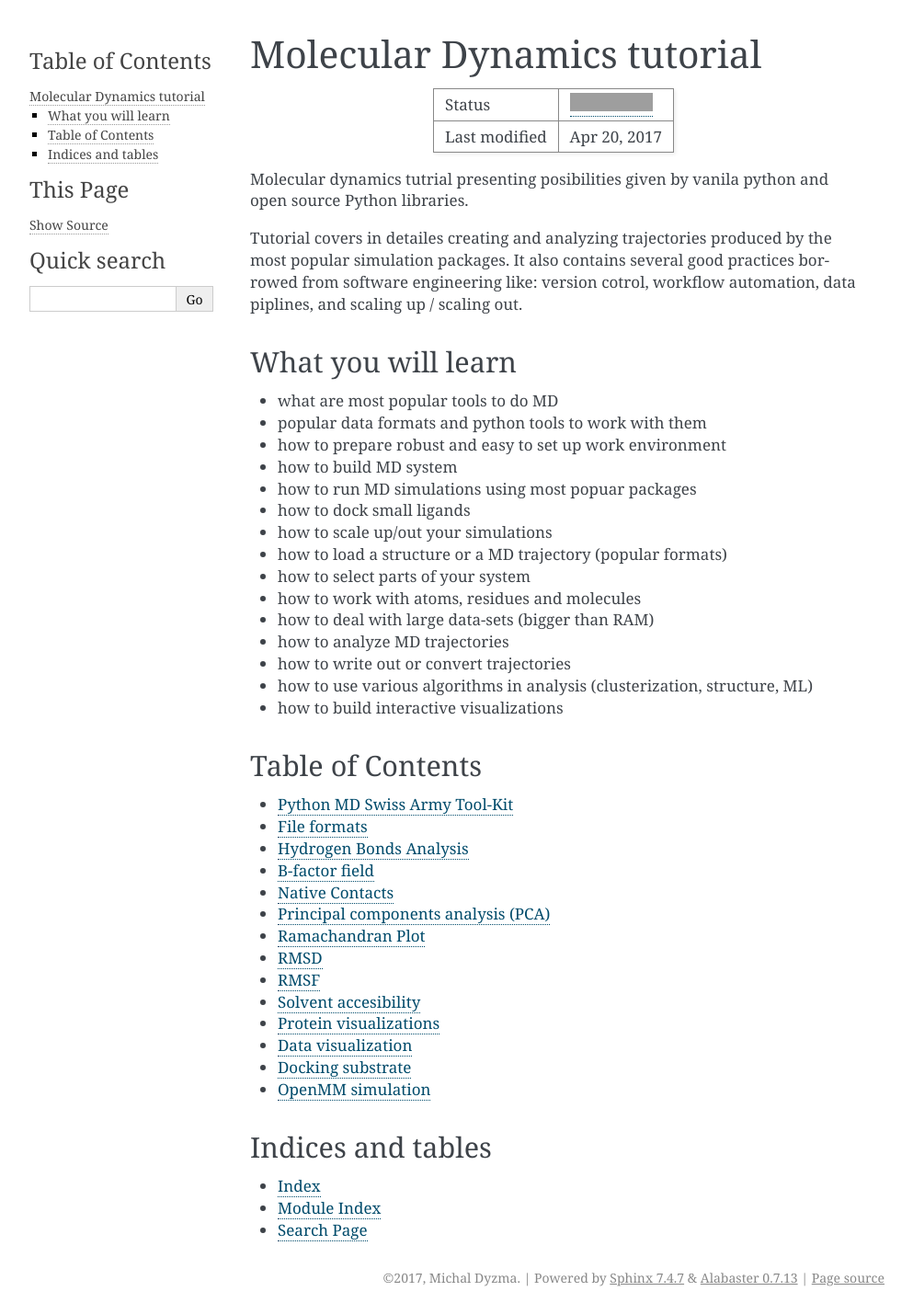
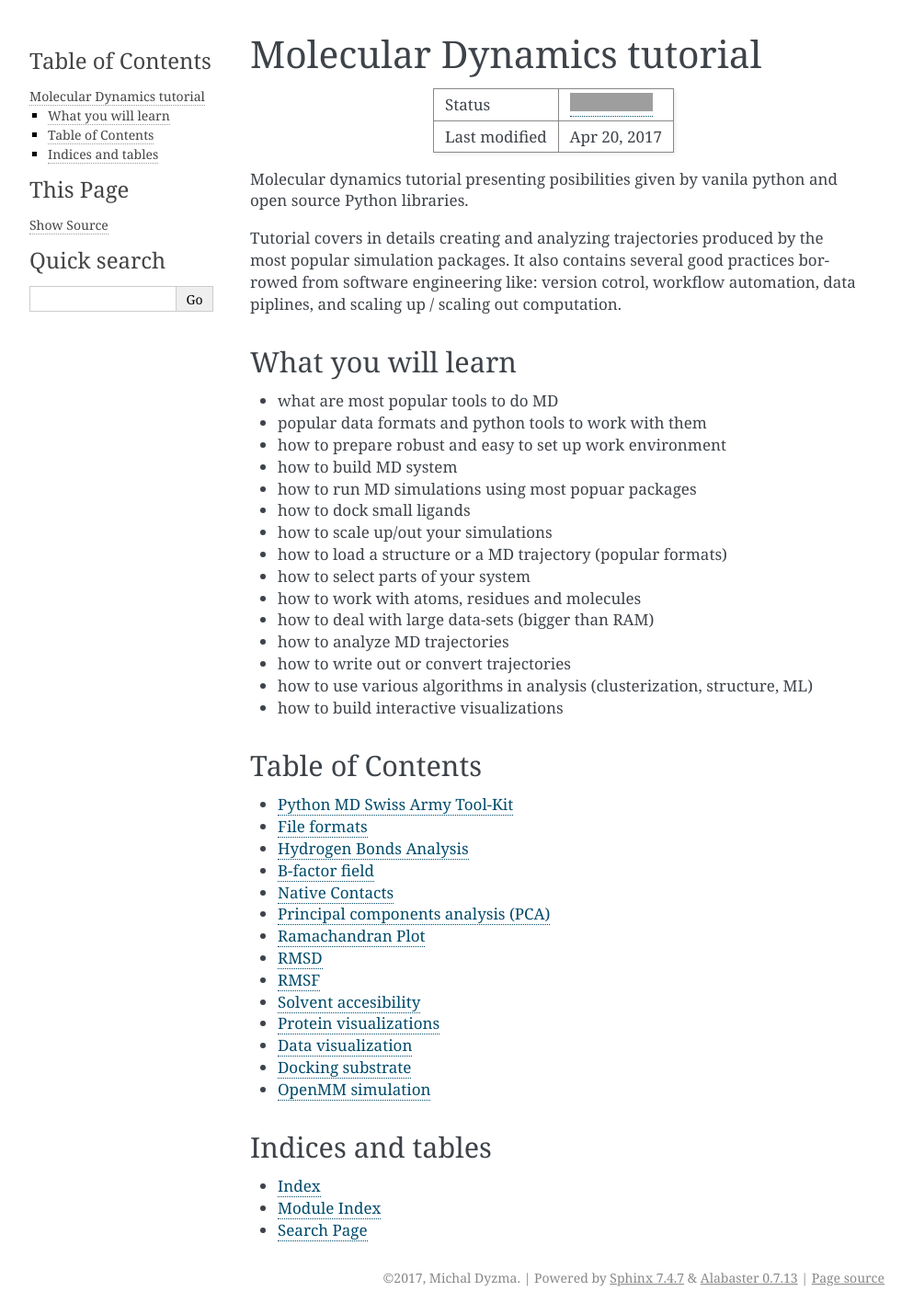
Before and after one commit to biokademia/md_how_to, a Sphinx documentation site: the page built from source/index.rst, in a window 1280 px wide. Shown: the whole page at 92% size, without its empty margins (148-1141 px from the left). Built offline with Sphinx 7.4.7, drawn with Linux system fonts in a browser that asks for light colours; grey boxes are pictures that could not be loaded.

```diff
--- a/source/index.rst
+++ b/source/index.rst
@@ -11,10 +6,10 @@ Status               |status|
 Last modified        |today|
 =================    ========
 
-Molecular dynamics tutrial presenting posibilities given by vanila python and open source Python libraries.
+Molecular dynamics tutorial presenting posibilities given by vanila python and open source Python libraries.
 
 
-Tutorial covers in  detailes creating and analyzing trajectories produced by the most popular simulation packages. It also contains several good practices borrowed from software engineering like: version cotrol, workflow automation, data piplines, and scaling up / scaling out.
+Tutorial covers in  details creating and analyzing trajectories produced by the most popular simulation packages. It also contains several good practices borrowed from software engineering like: version cotrol, workflow automation, data piplines, and scaling up / scaling out computation.
 
 
 What you will learn
```
Also changed, not shown: other parts of source/index.rst (+0 -5 lines), README.md (+1 -1 lines), source/tools.rst (+7 -6 lines).
